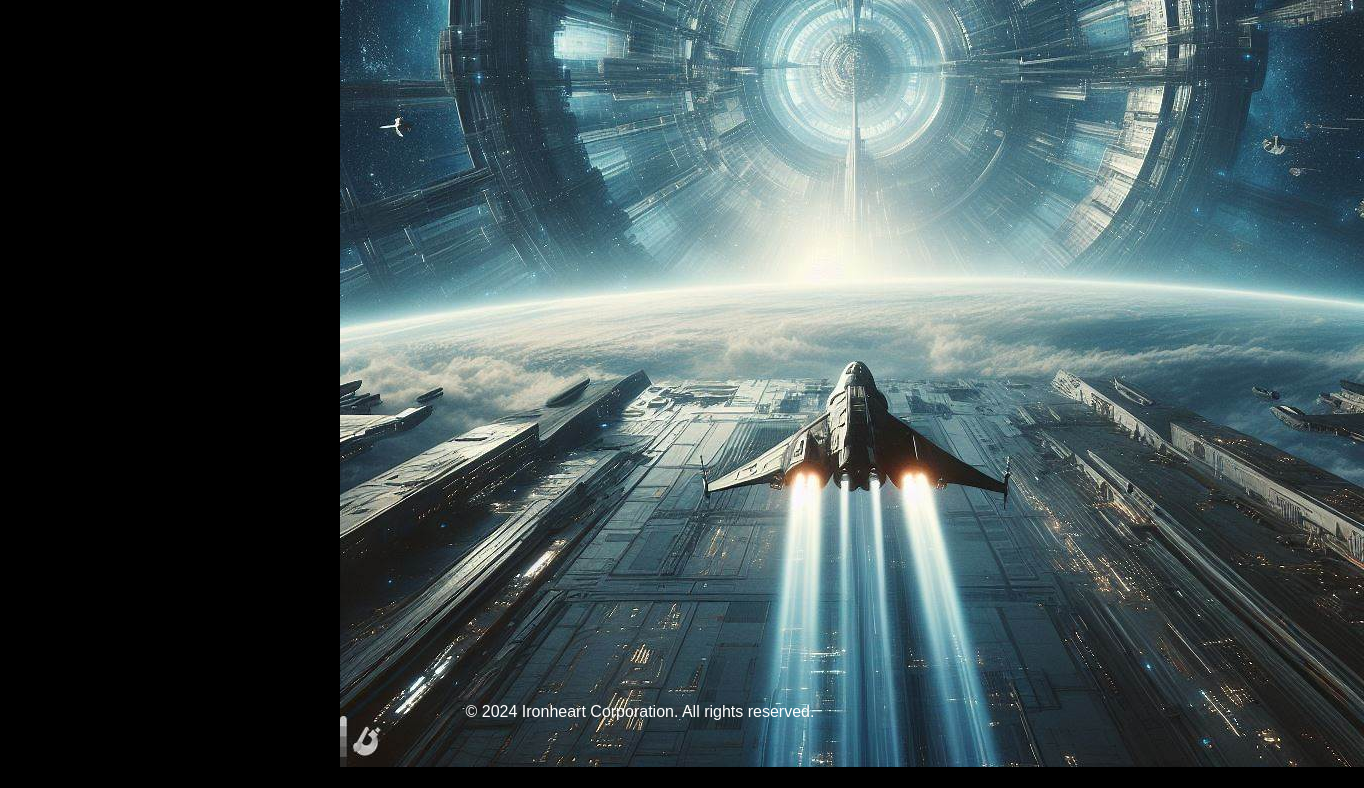
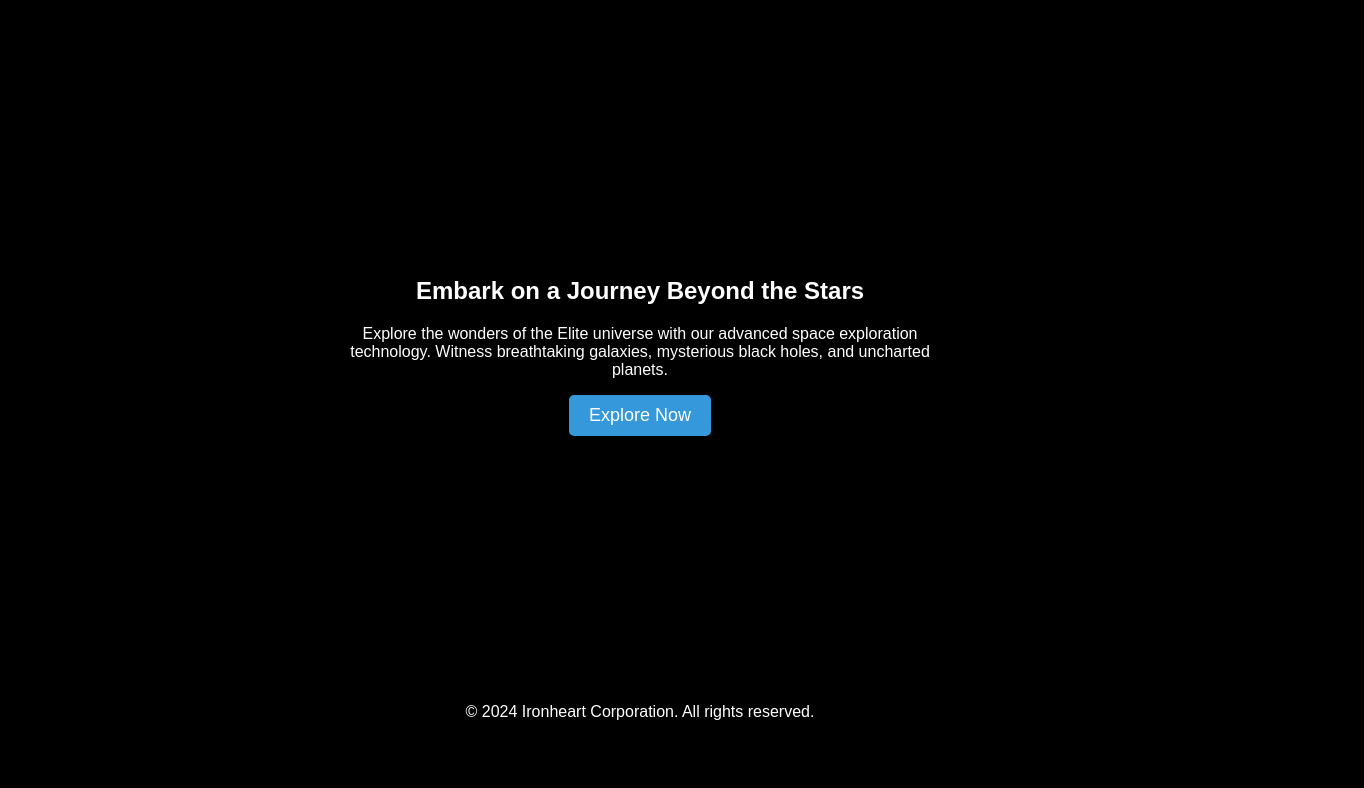
Before and after one commit to Ironheart-Corporation/ironheartcorporation.github.io, a plain HTML site: page index.html in a window 1280 px wide. Shown: the part 93-881 px from the top of the page, 1364 px wide, since content can reach past the window. After the commit the page ends 850 px from the top, so only its background shows below. Drawn offline with Linux system fonts and the light colour scheme.

Commit message:
Remove image

```diff
--- a/index.html
+++ b/index.html
@@ -65,7 +65,6 @@
 
     <section>
         <div class="intro">
-            <img src="/resources/OIG.jpg" alt="Futuristic Space Image">
             <h2>Embark on a Journey Beyond the Stars</h2>
             <p>Explore the wonders of the Elite universe with our advanced space exploration technology. Witness breathtaking galaxies, mysterious black holes, and uncharted planets.</p>
             <a href="#explore" class="cta-button">Explore Now</a>
```
